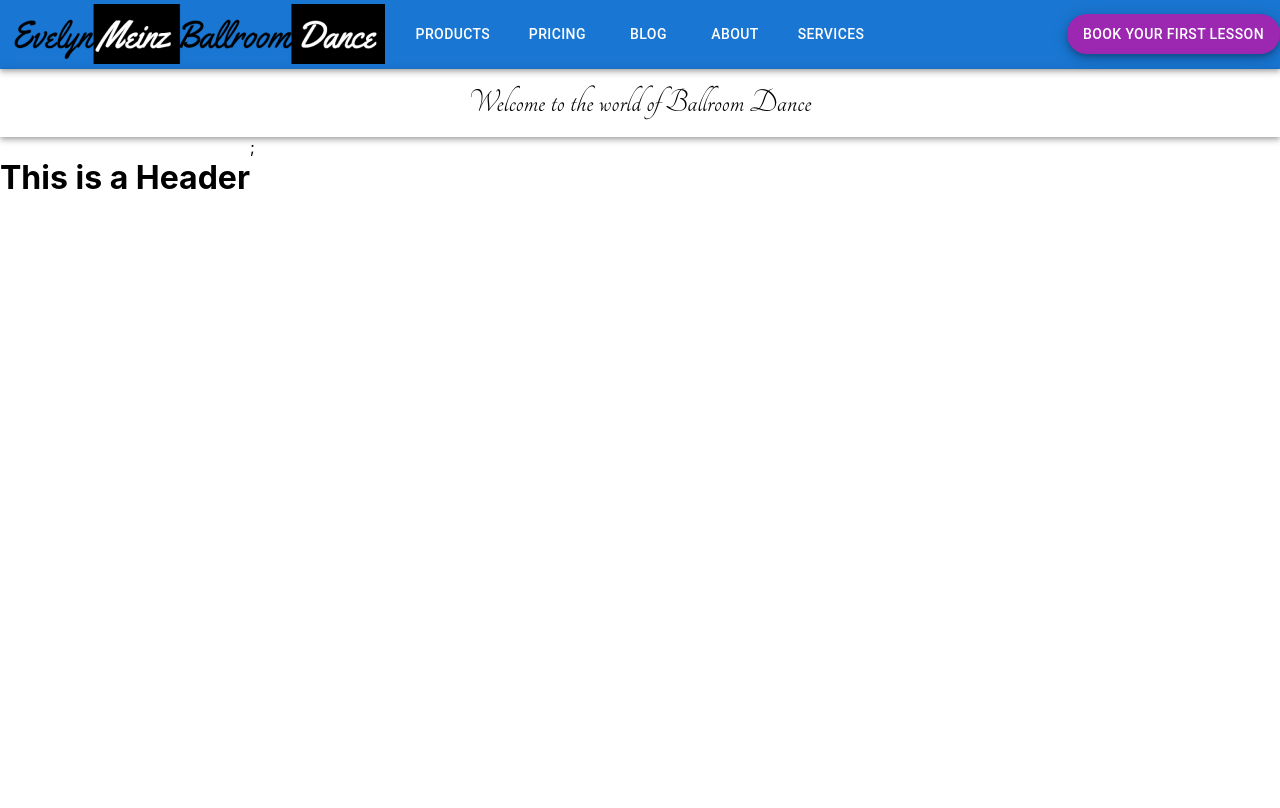
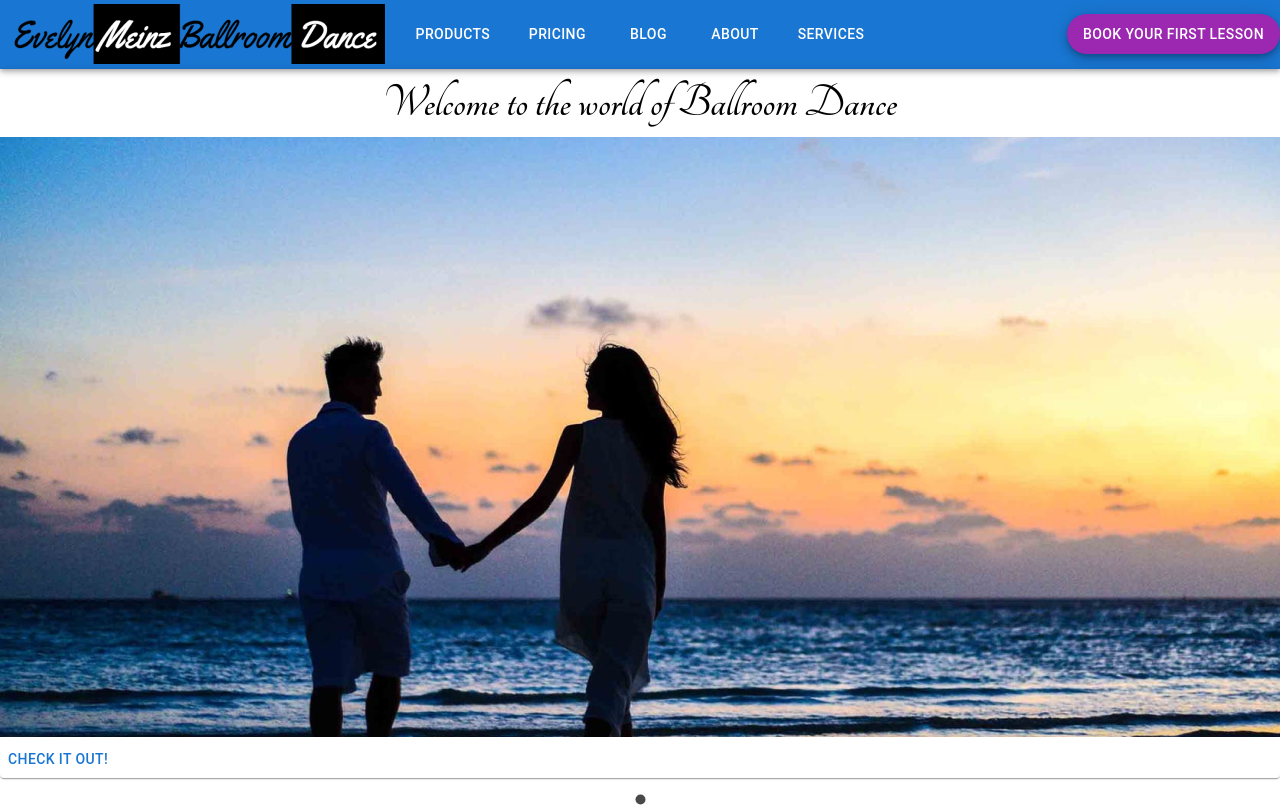
Before and after one commit to th2n10s4u/embd-website, a React (Create React App) app: page / in a window 1280 px wide. Built offline with nearby package versions, Linux system fonts and the light colour scheme.

Commit message:
Co-authored-by: Chris Bargren <cbargren@gmail.com>

```diff
--- a/package.json
+++ b/package.json
@@ -12,6 +12,7 @@
     "@testing-library/user-event": "^13.5.0",
     "react": "^17.0.2",
     "react-dom": "^17.0.2",
+    "react-material-ui-carousel": "^3.2.0",
     "react-scripts": "5.0.0",
     "web-vitals": "^2.1.4"
   },
--- a/src/App.css
+++ b/src/App.css
@@ -37,6 +37,6 @@
   }
 }
 
-.Nav-Logo {
-
-}
+.MainCarousel {
+     width: 1
+ }
--- a/src/App.js
+++ b/src/App.js
@@ -1,13 +1,15 @@
 import React from 'react'
 import Navbar from './assets/components/Navbar'
 import Main from './assets/components/Main.js'
+import {MainCarousel} from './assets/components/Carousel';
 import './App.css';
 
 function App() {
   return (
     <div className="container">
         <Navbar />
-        <Main />
+        {/* <Main /> */}
+        <MainCarousel />
     </div>
   )
 }
--- a/src/assets/components/Carousel.js
+++ b/src/assets/components/Carousel.js
@@ -1 +1,49 @@
 import React from "react"
+import { Paper, Fab, Button } from '@mui/material'
+import Carousel from "react-material-ui-carousel"
+import BeachPhoto from "../images/Carousel-Beach-Image.png"
+import ForestPhoto from "../images/Carousel-Forest-Couple-Image.png"
+import GroupDance from "../images/Carousel-Group-Dance.png"
+import WeddingDance from "../images/Carousel-Weeding-Image.png"
+
+
+
+export function MainCarousel(props) {
+    var items = [
+        {
+            imgurl:BeachPhoto
+        },
+        // {
+        //     imgurl:ForestPhoto
+        // },
+        // {
+        //     imgurl:GroupDance
+        // },
+        // {
+        //     imgurl:WeddingDance
+        // }
+    ]
+
+    return (
+
+        <Carousel sx= {{ height: "100%" }}>
+        {
+            items.map( (item, i) => <Item key={i} item={item} /> )
+
+        }
+    </Carousel>
+
+    )
+}
+
+function Item({ item }) {
+    return (
+        <Paper>
+            <img src={item.imgurl} ></img>
+
+            <Button className="CheckButton">
+                Check it out!
+            </Button>
+        </Paper>
+    )
+}
--- a/src/assets/components/Main.js
+++ b/src/assets/components/Main.js
@@ -4,7 +4,8 @@ import { Box } from "@mui/material"
 export default function Main() {
     return (
         <div>
-            <Box sx={{ display: "flex" }}>
+            {/* I need to add either cards or some sort of flex in order to place a photo on one side and text on the other.  */}
+            <Box sx={{ display: "flex", justifyContent: "center" }}>
 
                 <h1>This is a Header</h1>;
 
--- a/src/assets/components/Navbar.js
+++ b/src/assets/components/Navbar.js
@@ -39,8 +39,8 @@ const ResponsiveAppBar = () => {
 
 
           <Box sx={{ display: { xs: 'flex' } }}>
-            {/* How do I set the logo to a set width and height */}
-            <img src={embdLogo} alt="dance logo" className='Nav-Logo'  />
+            {/* How do I change the logo to a set width and height as sx prop isn't working */}
+            <img src={embdLogo} alt="dance logo"  sx= {{height: "58px", width: "338"}}  />
 
           </Box>
   <Box sx={{ flexGrow: 1, flexDirection: "row", display: "flex", justifyContent: "space-evenly" }}>
@@ -66,7 +66,7 @@ const ResponsiveAppBar = () => {
       {/* </Container> */}
     </AppBar>
     <AppBar sx={{height: "68.5px", justifyContent: "center"}} color="transparent" position="static">
-      <Typography sx={{fontFamily:"tangerine" }}align='center' variant='h4' >Welcome to the world of Ballroom Dance</Typography>
+      <Typography sx={{fontFamily:"tangerine", fontWeight:"600" }}align='center' variant='h3' >Welcome to the world of Ballroom Dance</Typography>
     </AppBar>
     </Box>
   );
--- a/src/index.css
+++ b/src/index.css
@@ -1,8 +1,11 @@
 
 
+*{
+  box-sizing: border-box;
+}
 
-
-body {
+html, body {
+  padding: 0;
   margin: 0;
   font-family: -apple-system, BlinkMacSystemFont, 'Segoe UI', 'Roboto', 'Oxygen',
     'Ubuntu', 'Cantarell', 'Fira Sans', 'Droid Sans', 'Helvetica Neue',
@@ -16,6 +19,5 @@ code {
     monospace;
 }
 
-.embd-logo {
-  width: 60px;
-}
+
+;
```
Also changed, not shown: 1 other file (tests, documents, lock files or other folders).
